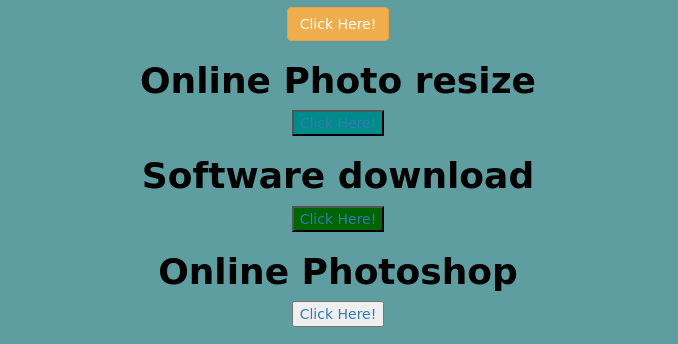
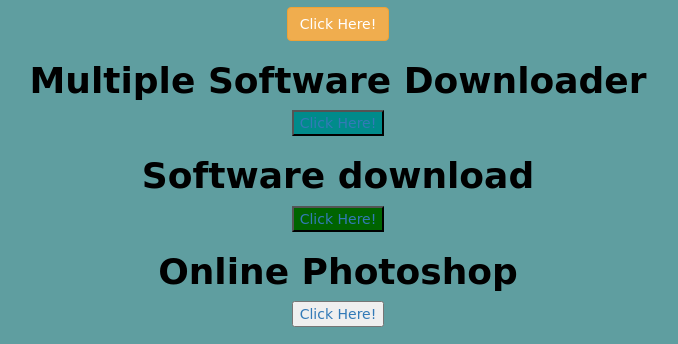
Before and after one commit to Mani2010/15-Useful-Websites, a plain HTML site: page index.html in a window 1280 px wide. Shown: the part 715-1059 px from the top of the page, without its empty margins (302-980 px from the left). Drawn offline with nearby package versions, Linux system fonts and the light colour scheme; a web font is replaced by a local one.

Commit message:
Update index.html

```diff
--- a/index.html
+++ b/index.html
@@ -44,9 +44,9 @@
     </section>
 
 
-    <section id="Online Photo resize">
-    <h1>Online Photo resize </h1>
-    <a href="https://ompressimage.toolur.com/" target="_blank"><button class="Li" >Click Here!</button></a>
+    <section id="Multiple Software Downloader">
+    <h1>Multiple Software Downloader</h1>
+    <a href="https://ninite.com/" target="_blank"><button class="Li" >Click Here!</button></a>
     </section>
 
     <section id="Software download">
```
